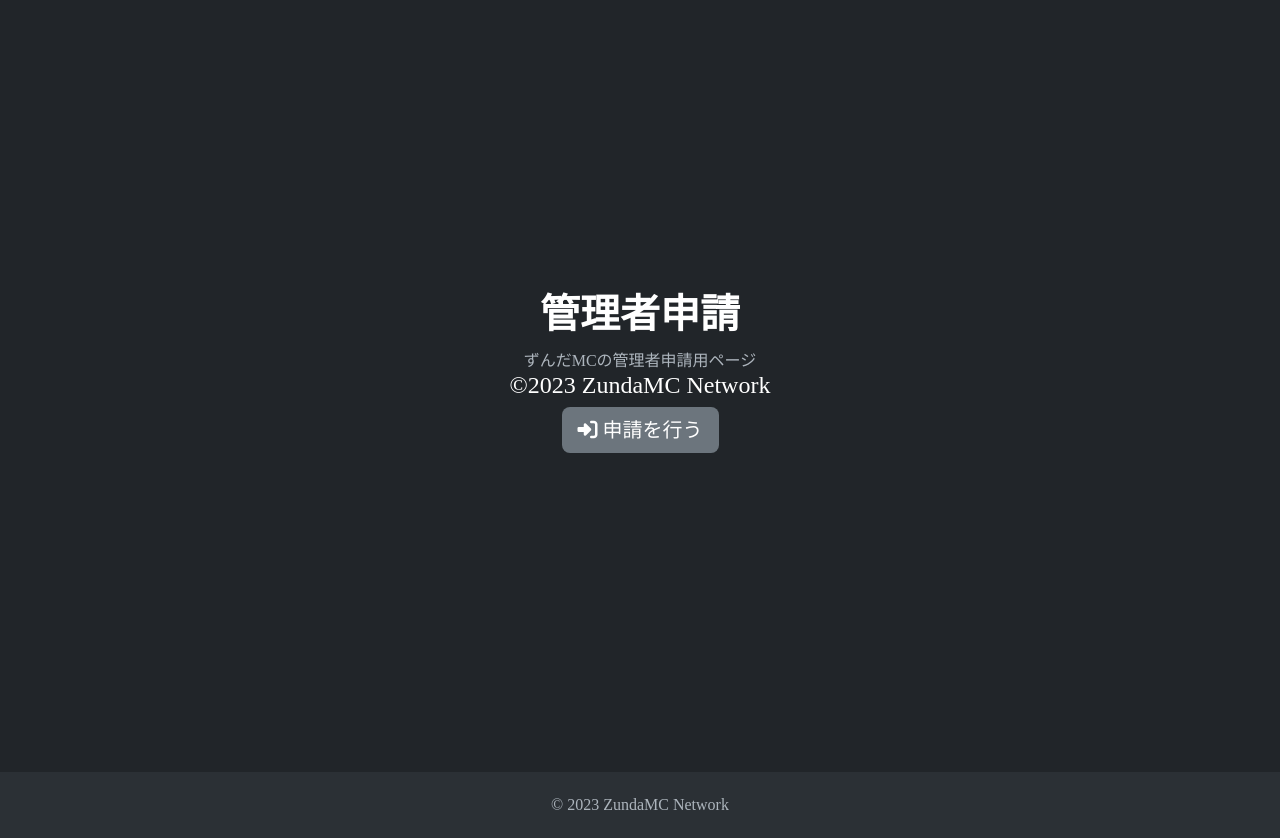
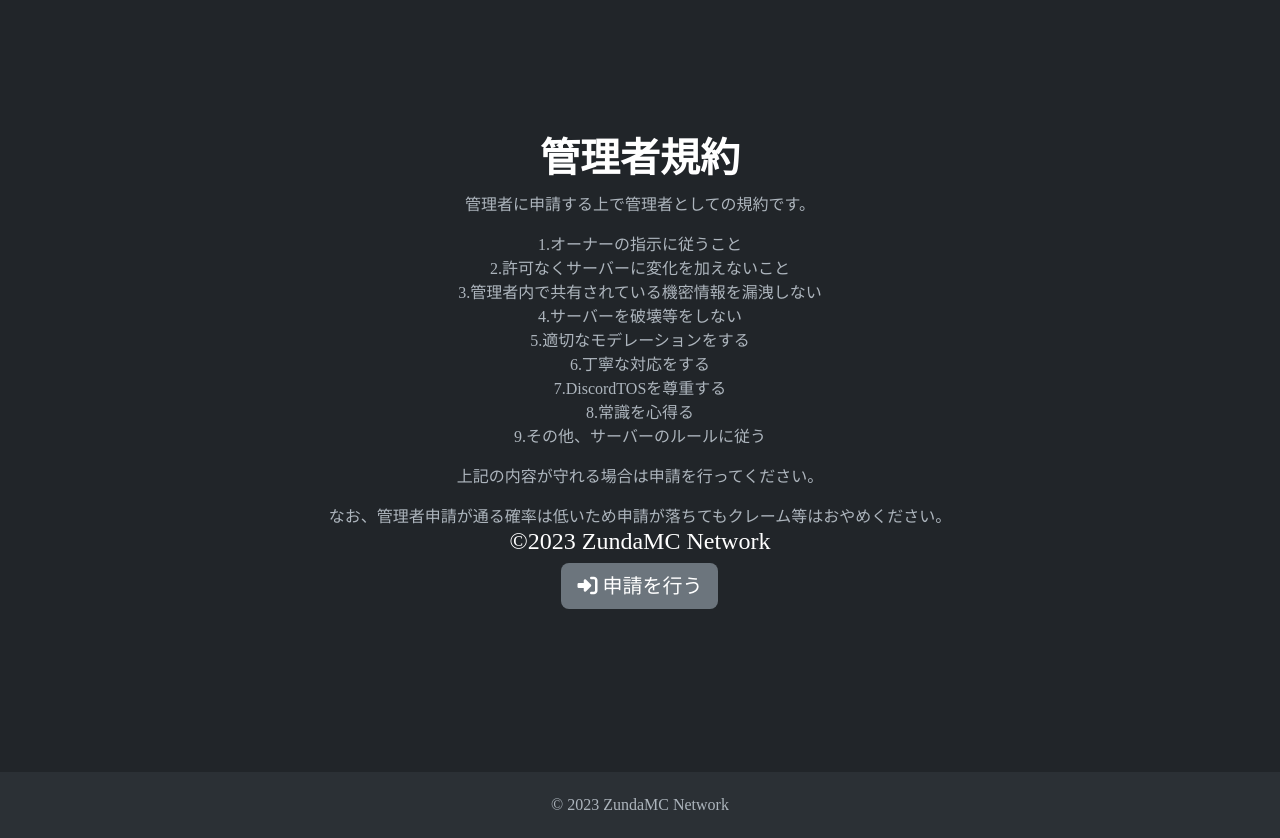
Before and after one commit to zundamc/zundamc.net, a plain HTML site: page staff-request/index.html in a window 1280 px wide. Shown: the part 68-906 px from the top of the page. Drawn offline with nearby package versions, Linux system fonts and the light colour scheme; a web font is replaced by a local one.

Commit message:
update Staff-Request

```diff
--- a/staff-request/index.html
+++ b/staff-request/index.html
@@ -43,8 +43,22 @@
 			<div class="container vh-100 text-center d-flex align-items-center justify-content-center">
 				<div class="mw-100">
 
-					<h1 class="fw-bold">管理者申請</h1>
-					<p1>ずんだMCの管理者申請用ページ</p1>
+					<h1 class="fw-bold">管理者規約</h1>
+					<p>管理者に申請する上で管理者としての規約です。</p>
+					<div class="rule">
+					<p>1.オーナーの指示に従うこと
+						<br>2.許可なくサーバーに変化を加えないこと
+						<br>3.管理者内で共有されている機密情報を漏洩しない
+						<br>4.サーバーを破壊等をしない
+					<br>5.適切なモデレーションをする
+					<br>6.丁寧な対応をする
+					<br>7.DiscordTOSを尊重する
+					<br>8.常識を心得る
+					<br>9.その他、サーバーのルールに従う
+
+					</p></div>
+					<p>上記の内容が守れる場合は申請を行ってください。</p>
+					<p1>なお、管理者申請が通る確率は低いため申請が落ちてもクレーム等はおやめください。</p1>
 					<h4>©2023 ZundaMC Network</h4>
 					<a class="btn btn-lg btn-secondary " href="https://forms.gle/pKv9yS7rmQev5uQP7"
 						style="text-decoration:none;">
```
Also changed, not shown: css/style.css (line endings or trailing spaces).
